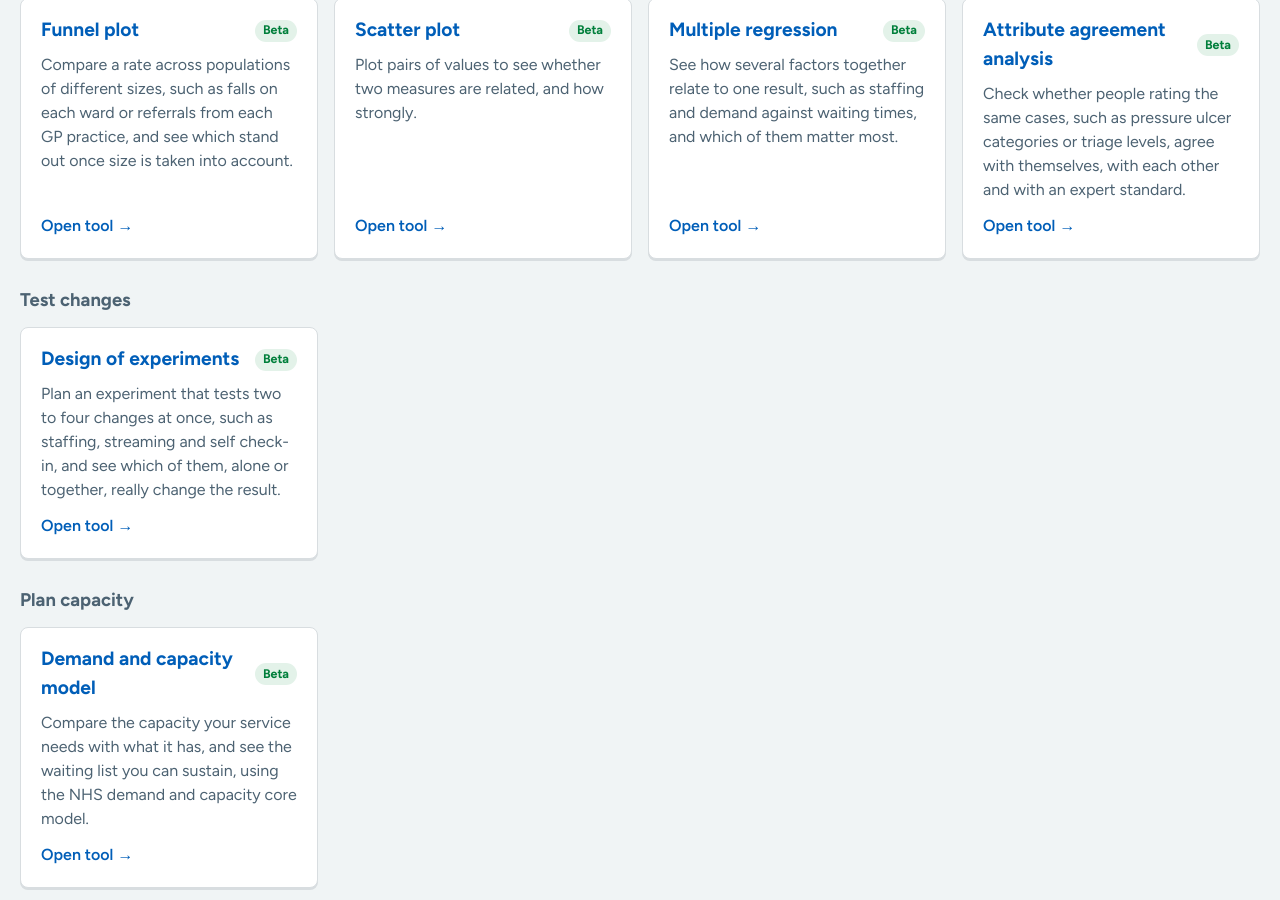
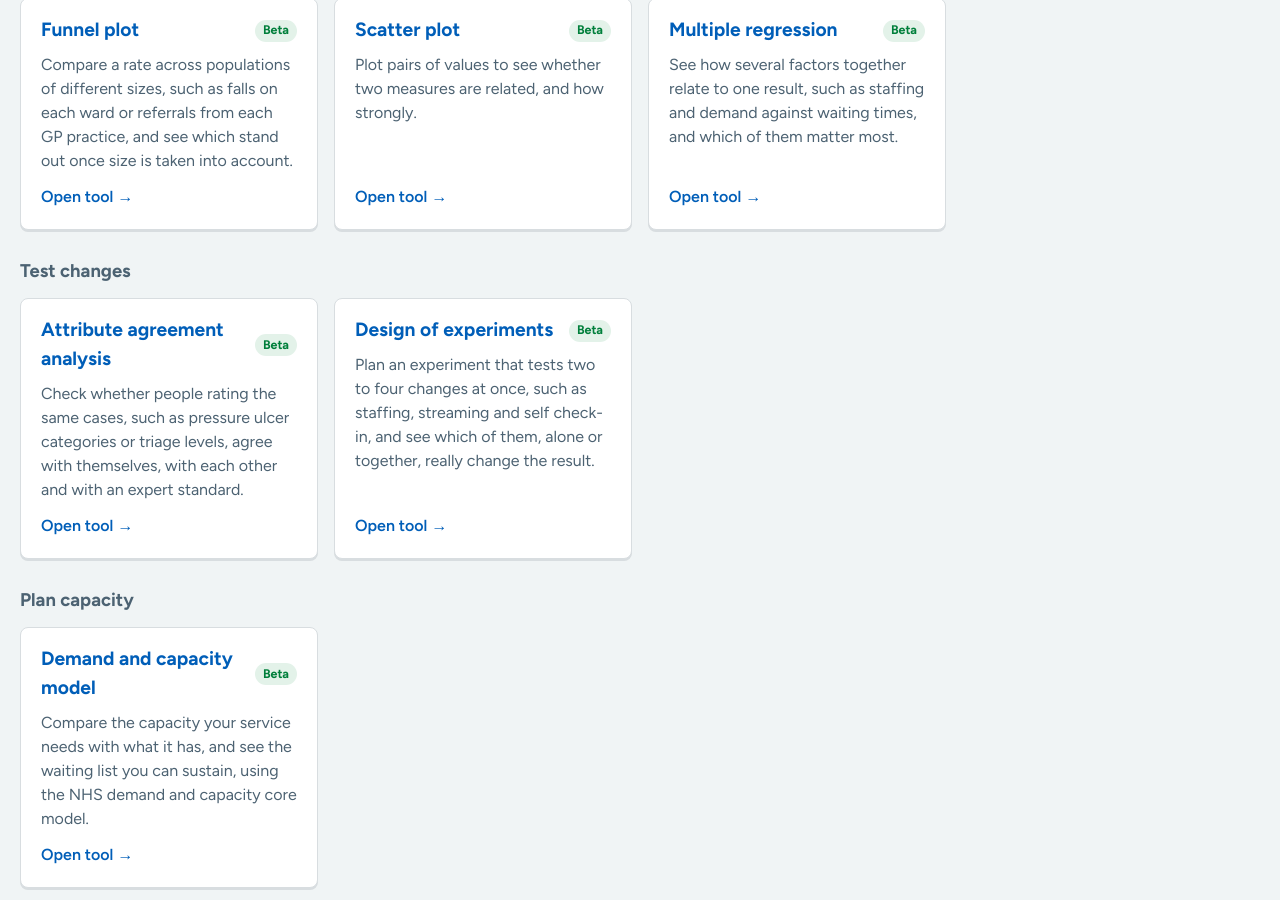
Before and after one commit to PerrinShanks-Cogito/IntegratedQiTools, a Jekyll site: the page built from index.html, in a window 1280 px wide and 900 px high, scrolled down 1469 px. Built offline with Jekyll 4.4.1, drawn with Linux system fonts in a browser that asks for light colours; part of the change alters nothing that is shown.

```diff
--- a/_data/tools.yml
+++ b/_data/tools.yml
@@ -93,7 +93,7 @@
 - id: attribute_agreement
   name: Attribute agreement analysis
   status: Beta
-  group: Explore your data
+  group: Test changes
   description: Check whether people rating the same cases, such as pressure ulcer categories or triage levels, agree with themselves, with each other and with an expert standard.
 
 - id: design_of_experiments
```
